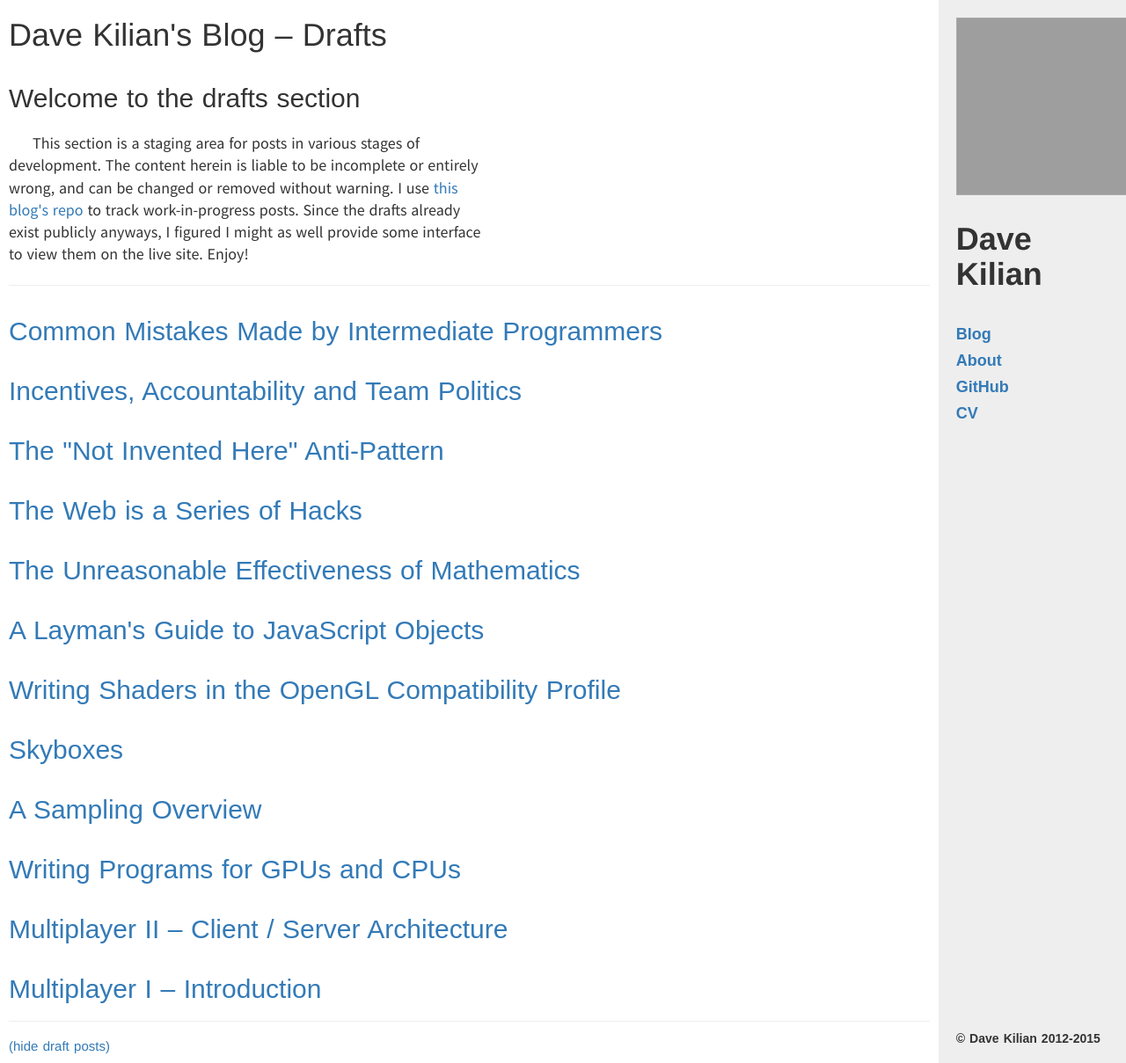
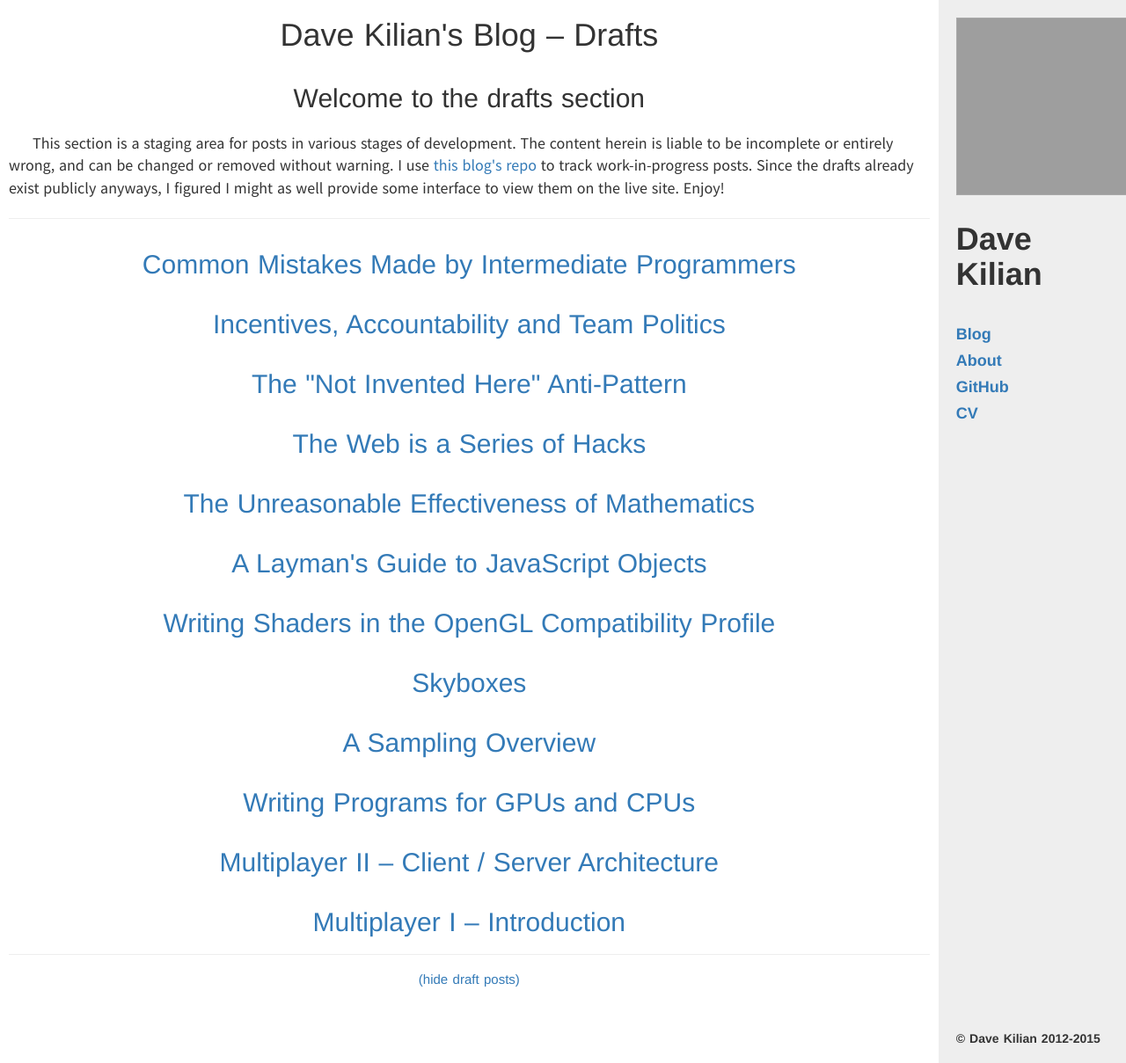
Before and after one commit to davekilian/davekilian.github.com, a Jekyll site: the page built from drafts.html, in a window 1280 px wide and 1209 px high. Shown: the whole window at 88% size. Built offline with Jekyll 4.4.1, drawn with Linux system fonts in a browser that asks for light colours; nearby versions of some CDN libraries; Markdown is read by kramdown in place of the engine named in the settings; grey boxes are pictures that could not be loaded.

Commit message:
Center stuff

```diff
--- a/drafts.html
+++ b/drafts.html
@@ -2,9 +2,11 @@
 layout: default
 ---
 <div style="margin: 1em">
-    <h1>Dave Kilian's Blog &ndash; Drafts</h1>
-    <h2>Welcome to the drafts section</h2>
-    <div class="post-content" style="max-width: 550px">
+    <center>
+        <h1>Dave Kilian's Blog &ndash; Drafts</h1>
+        <h2>Welcome to the drafts section</h2>
+    </center>
+    <div class="post-content">
     <p>This section is a staging area for posts in various stages of development. The content herein is liable to be incomplete or entirely wrong, and can be changed or removed without warning. I use <a href="http://github.com/davekilian/davekilian.github.com">this blog's repo</a> to track work-in-progress posts. Since the drafts already exist publicly anyways, I figured I might as well provide some interface to view them on the live site. Enjoy!</p>
     </div>
     <hr/>
@@ -12,11 +14,11 @@ layout: default
     {% for post in site.posts %}
         {% if post.draft %}
             <div class="post-blurb">
-                <h2 style=""><a href="{{ post.url }}">{{ post.title }}</a></h2>
+                <h2 style="text-align: center"><a href="{{ post.url }}">{{ post.title }}</a></h2>
             </div>
         {% endif %}
     {% endfor %}
 
     <hr/>
-    <a style="font-size: 150%" href="/">(hide draft posts)</a>
+    <center><a style="font-size: 150%" href="/">(hide draft posts)</a></center>
 </div>
--- a/global.css
+++ b/global.css
@@ -72,9 +72,15 @@ div.post-content strong, b
     font-weight: 600;
 }
 
-div.post-content h1, h2, h3, h4, h5, h6
+div.post-content h1,
+div.post-content h2,
+div.post-content h3,
+div.post-content h4,
+div.post-content h5,
+div.post-content h6
 {
     font-family: sans-serif;
+    text-align: center;
 }
 
 body
@@ -90,11 +96,6 @@ p
     margin-bottom: 1.25em;
     text-align: left;
     text-indent: 1.5em;
-}
-
-h1+p, h2+p, h3+p, h4+p, h5+p, h6+p, li p
-{
-    text-indent: 0em;
 }
 
 li
--- a/index.html
+++ b/index.html
@@ -2,17 +2,17 @@
 layout: default
 ---
 <div style="padding: 1em">
-    <h1>Dave Kilian's Blog</h1>
+    <center><h1>Dave Kilian's Blog</h1></center>
     <hr/>
 
     {% for post in site.posts %}
         {% unless post.draft %}
             <div class="post-blurb">
-                <h2 style=""><a href="{{ post.url }}">{{ post.title }}</a></h2>
+                <h2 style="text-align: center"><a href="{{ post.url }}">{{ post.title }}</a></h2>
             </div>
         {% endunless %}
     {% endfor %}
 
     <hr/>
-    <a style="font-size: 150%" href="drafts.html">(show draft posts)</a>
+    <center><a style="font-size: 150%" href="drafts.html">(show draft posts)</a></center>
 </div>
```
